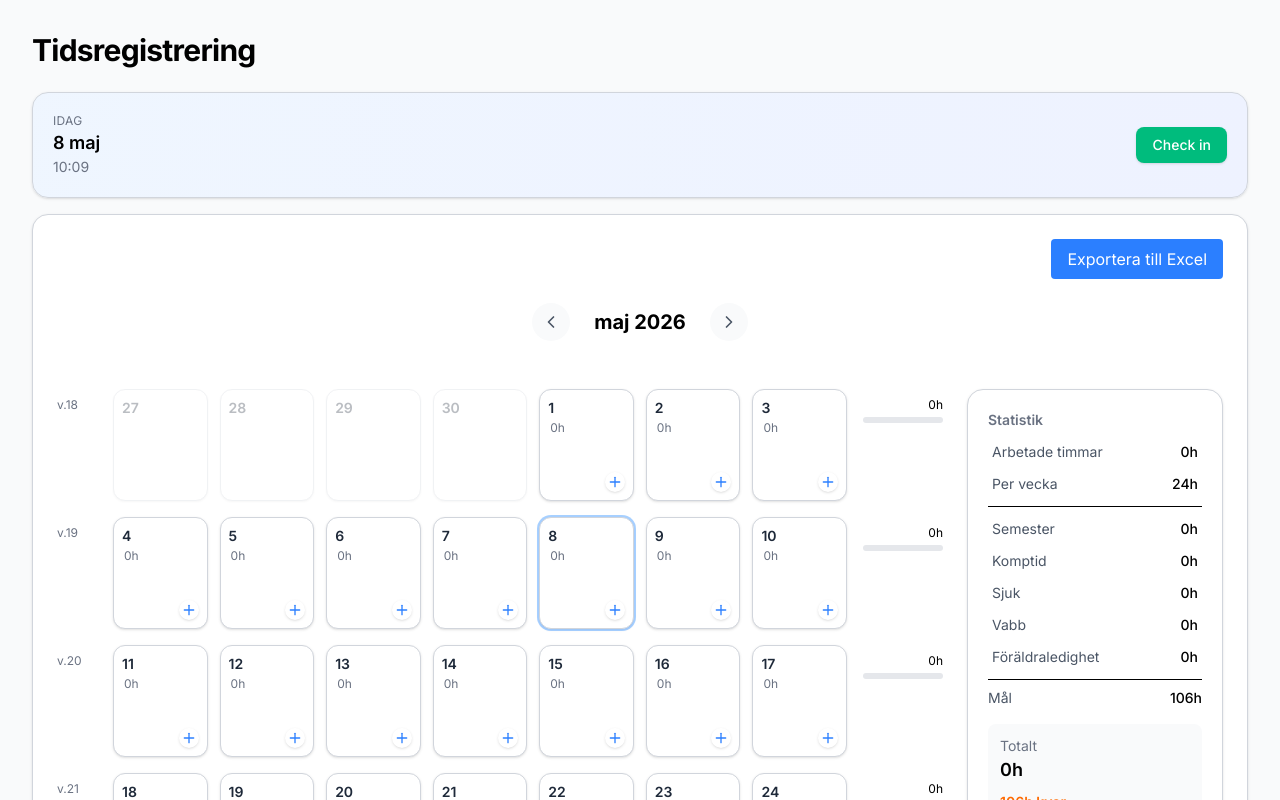
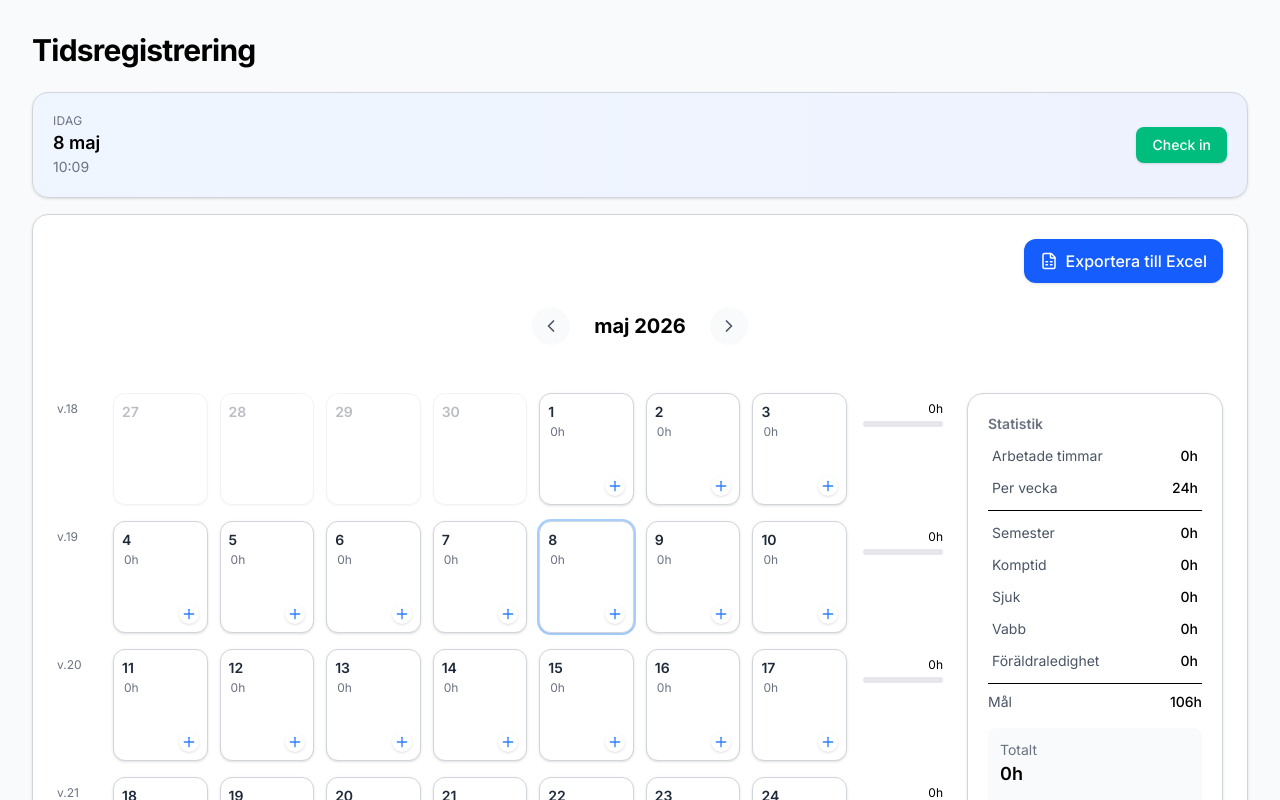
Before and after one commit to sandrahagevall/time-registration, a React (Vite) app: page / in a window 1280 px wide. Shown: the top 800 px of the page. Built offline with nearby package versions, Linux system fonts and the light colour scheme.

Commit message:
update design for excel button

```diff
--- a/src/components/MonthView.tsx
+++ b/src/components/MonthView.tsx
@@ -1,5 +1,5 @@
 import { useState } from "react";
-import { Plus, ChevronLeft, ChevronRight } from "lucide-react";
+import { Plus, ChevronLeft, ChevronRight, FileSpreadsheet } from "lucide-react";
 import TimeRegisterModal from "./TimeRegisterModal";
 import Statistics from "./Statitics";
 import exportToExcel from "../utils/exportToExcel";
@@ -114,11 +114,25 @@ const MonthView = ({ entries, setEntries }: Props) => {
     <div>
       <div className="flex justify-end">
         <button
-        onClick={() => exportToExcel(entries)}
-        className="bg-blue-500 text-white px-4 py-2 rounded mb-6 cursor-pointer"
-      >
-        Exportera till Excel
-      </button>
+          onClick={() => exportToExcel(entries)}
+          className="
+            inline-flex items-center gap-2
+            bg-blue-600 hover:bg-blue-700
+            text-white font-medium
+            px-4 py-2.5
+            rounded-xl
+            shadow-sm hover:shadow-md
+            transition-all
+            active:scale-95
+            cursor-pointer
+            w-full sm:w-auto
+            justify-center
+            mb-6
+          "
+        >
+          <FileSpreadsheet size={18} />
+          Exportera till Excel
+        </button>
       </div>
       <div className="flex items-center justify-center gap-6 mb-12">
         <button
```
